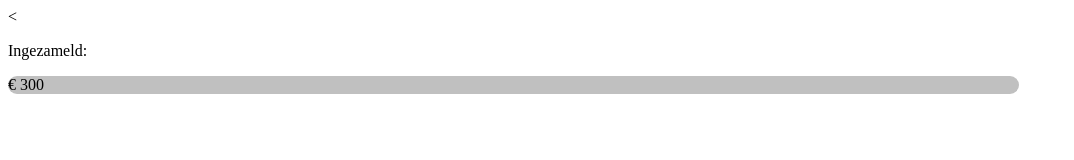
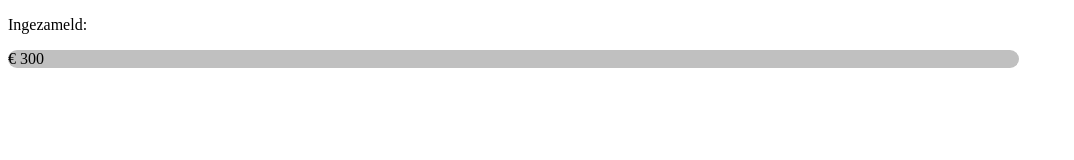
Before and after one commit to majaminnaert/majaminnaert.github.io, a plain HTML site: page progress-bar.html in a window 1280 px wide. Shown: the whole page, without its empty margins (0-1074 px from the left). Drawn offline with Linux system fonts and the light colour scheme.

Commit message:
try code progress-bar.html

```diff
--- a/progress-bar.html
+++ b/progress-bar.html
@@ -1,5 +1,5 @@
 <!DOCTYPE html>
-<html><
+<html>
     <p>Ingezameld:</p>
     <div style="background-color: rgb(192, 192, 192); width: 80%; border-radius: 15px;">
         <div class="background-color: rgb(116, 194, 92); color: white; padding: 1%; text-align: right; font-size: 20px; border-radius: 15px; width: 5%;">€ 300</div>
```
